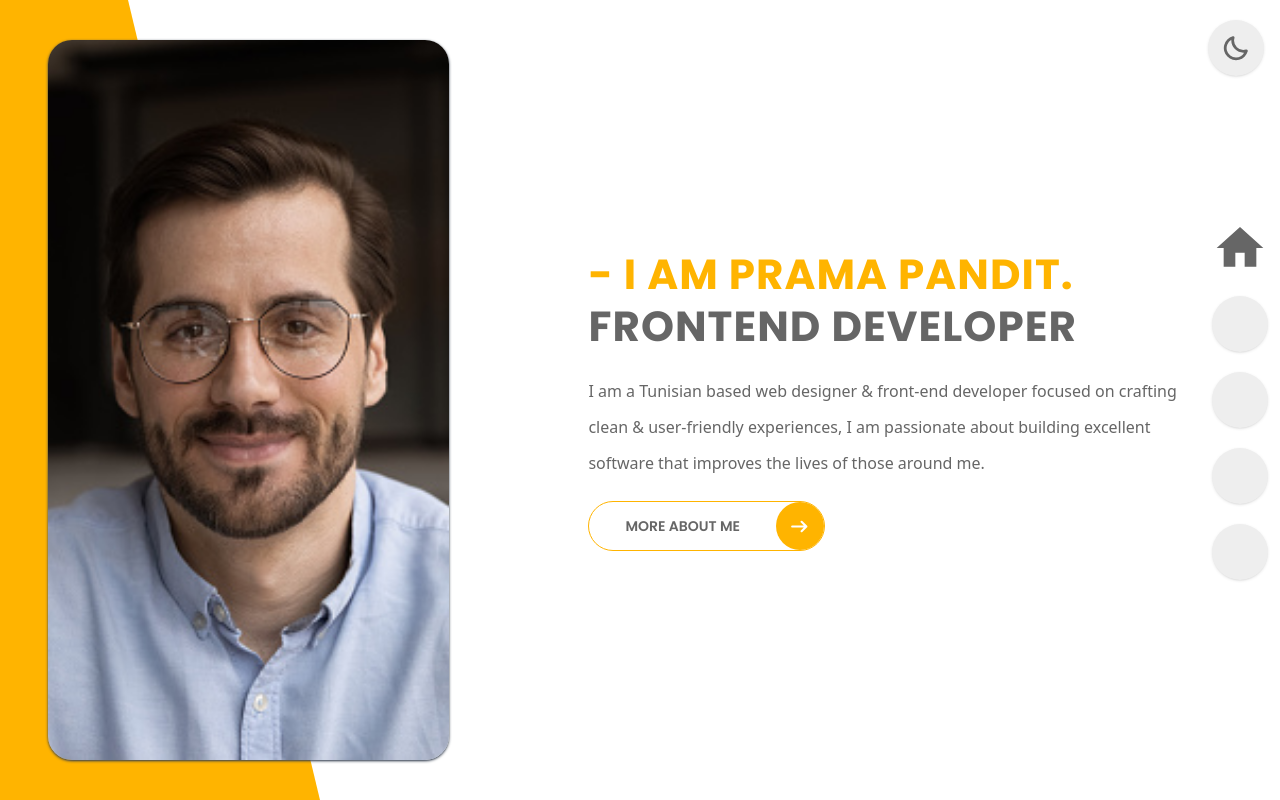
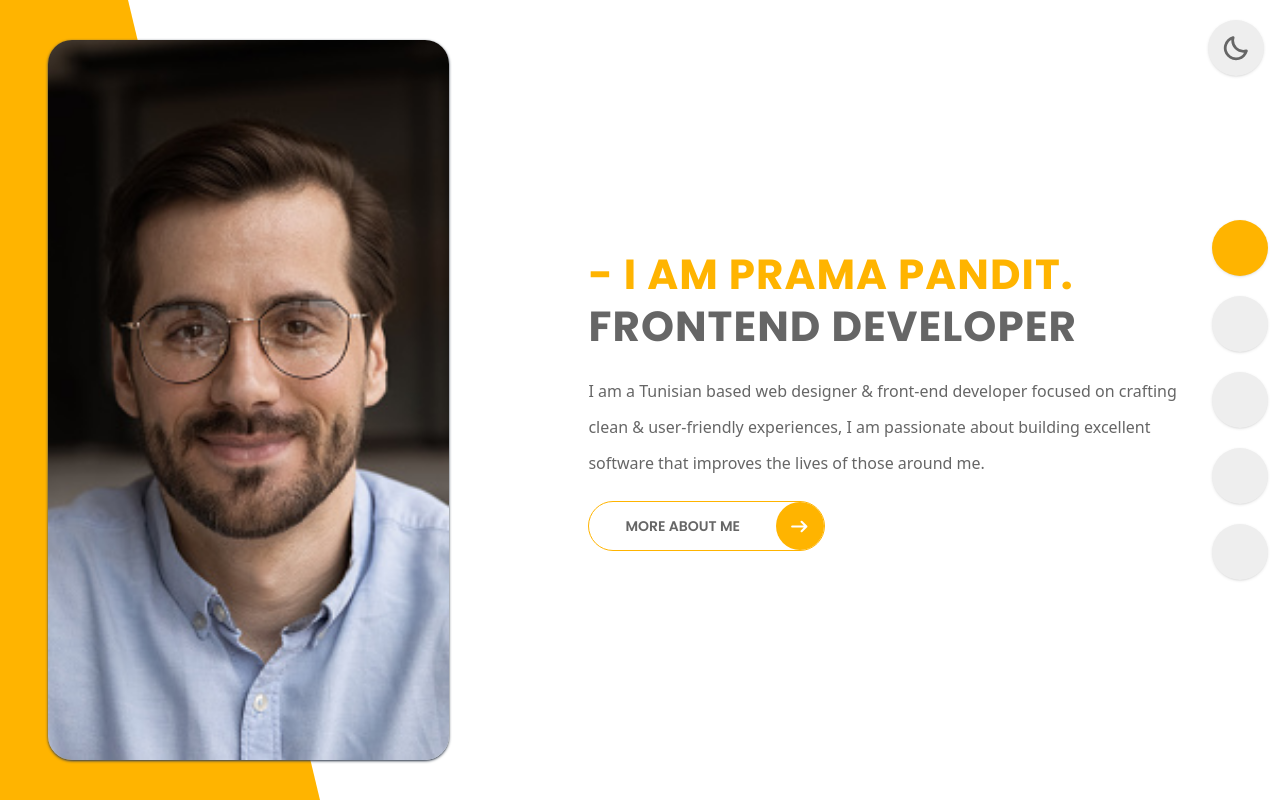
Before and after one commit to prama12/Portfolio-next, a Next.js app: page / in a window 1280 px wide. Built offline with nearby package versions, Linux system fonts and the light colour scheme.

Commit message:
active data

```diff
--- a/components/layout/Navbar.jsx
+++ b/components/layout/Navbar.jsx
@@ -16,7 +16,7 @@ const Navbar = () => {
                   <div
                     className={
                       router.pathname == data.path
-                        ? " text-[#1ABDBD]"
+                        ? " text-2xl w-14 h-14 bg-primary-yellow dark:bg-primary-dark shadow rounded-full flex items-center justify-center"
                         : "text-2xl w-14 h-14 bg-primary-light dark:bg-primary-dark shadow rounded-full flex items-center justify-center "
                     }
                   >
```
